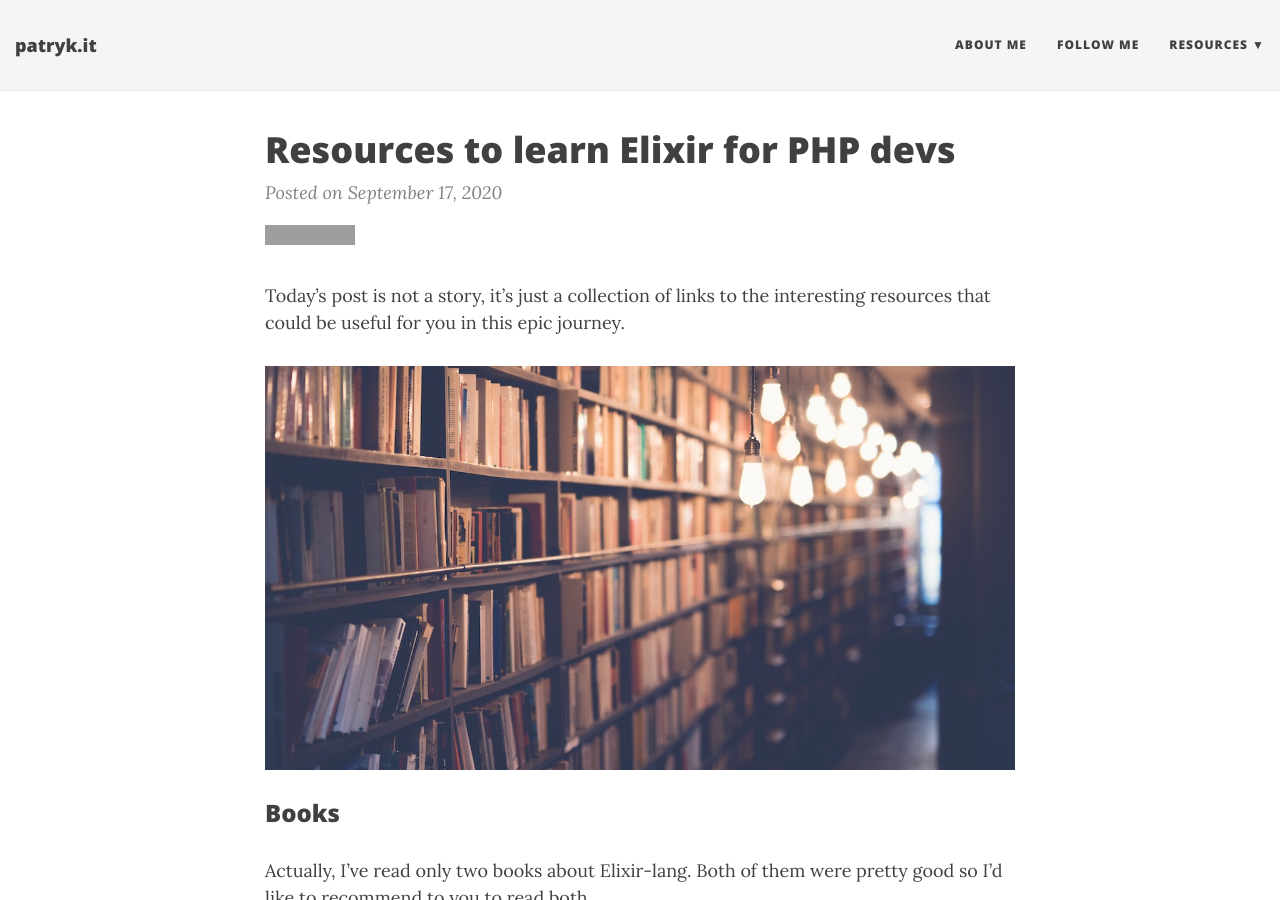
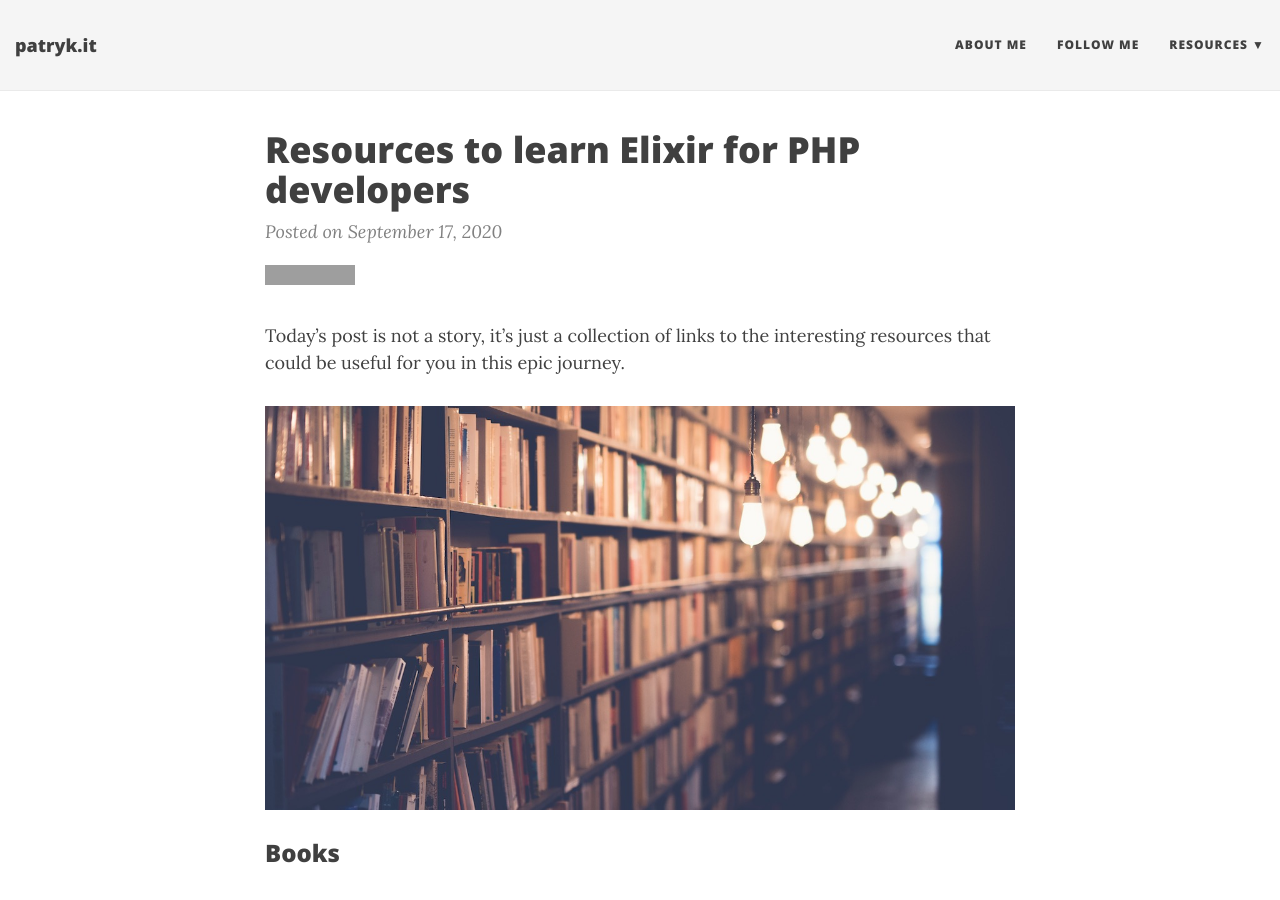
Before and after one commit to patrykwozinski/patrykwozinski.github.io, a Jekyll site: the page built from _posts/2020-09-17-resources-to-learn-elixir-for-php-developers.md, in a window 1280 px wide and 900 px high. Built offline with Jekyll 4.4.1, drawn with Linux system fonts in a browser that asks for light colours; nearby versions of some CDN libraries; comment, search, counter and statistics services are not loaded; grey boxes are pictures that could not be loaded.

```diff
--- a/_posts/2020-09-17-resources-to-learn-elixir-for-php-devs.md
+++ b/_posts/2020-09-17-resources-to-learn-elixir-for-php-developers.md
@@ -1,6 +1,6 @@
 ---
 layout: post
-title: Resources to learn Elixir for PHP devs
+title: Resources to learn Elixir for PHP developers
 gh-repo: patrykwozinski/patrykwozinski.github.io
 gh-badge: [follow]
 tags: [php, elixir, knowledge sharing, from-php-to-elixir, fp]
@@ -42,6 +42,6 @@
 - [Elixir Pattern Matching - WomanOnRails](https://womanonrails.com/elixir-pattern-matching)
 
 ## Hey you! Share us your resources :)
-If you're reading this and do you think I omitted any important learning materials - send them in a comment to this post. Another way is to add them directly to the page via [Pull Request to the post](https://github.com/patrykwozinski/patrykwozinski.github.io/blob/master/_posts/2020-09-17-resources-to-learn-elixir-for-php-devs.md). I think it will be useful for many of us.
+If you're reading this and do you think I omitted any important learning materials - send them in a comment to this post. Another way is to add them directly to the page via [Pull Request to the post](https://github.com/patrykwozinski/patrykwozinski.github.io/blob/master/_posts/2020-09-17-resources-to-learn-elixir-for-php-developers.md). I think it will be useful for many of us.
 
 **I will update this post whenever I'll find something that might be interesting for all of you**. Feel free to contribute!
```
